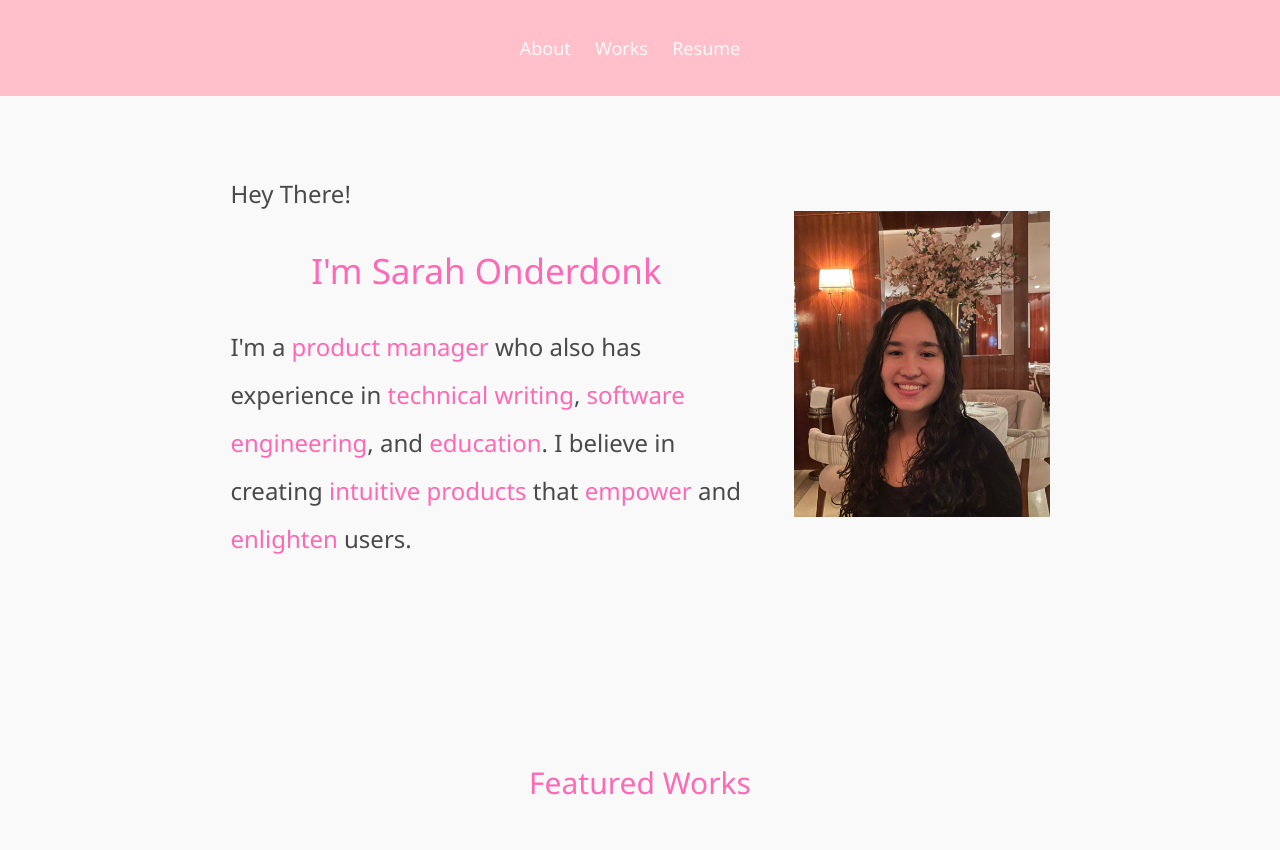
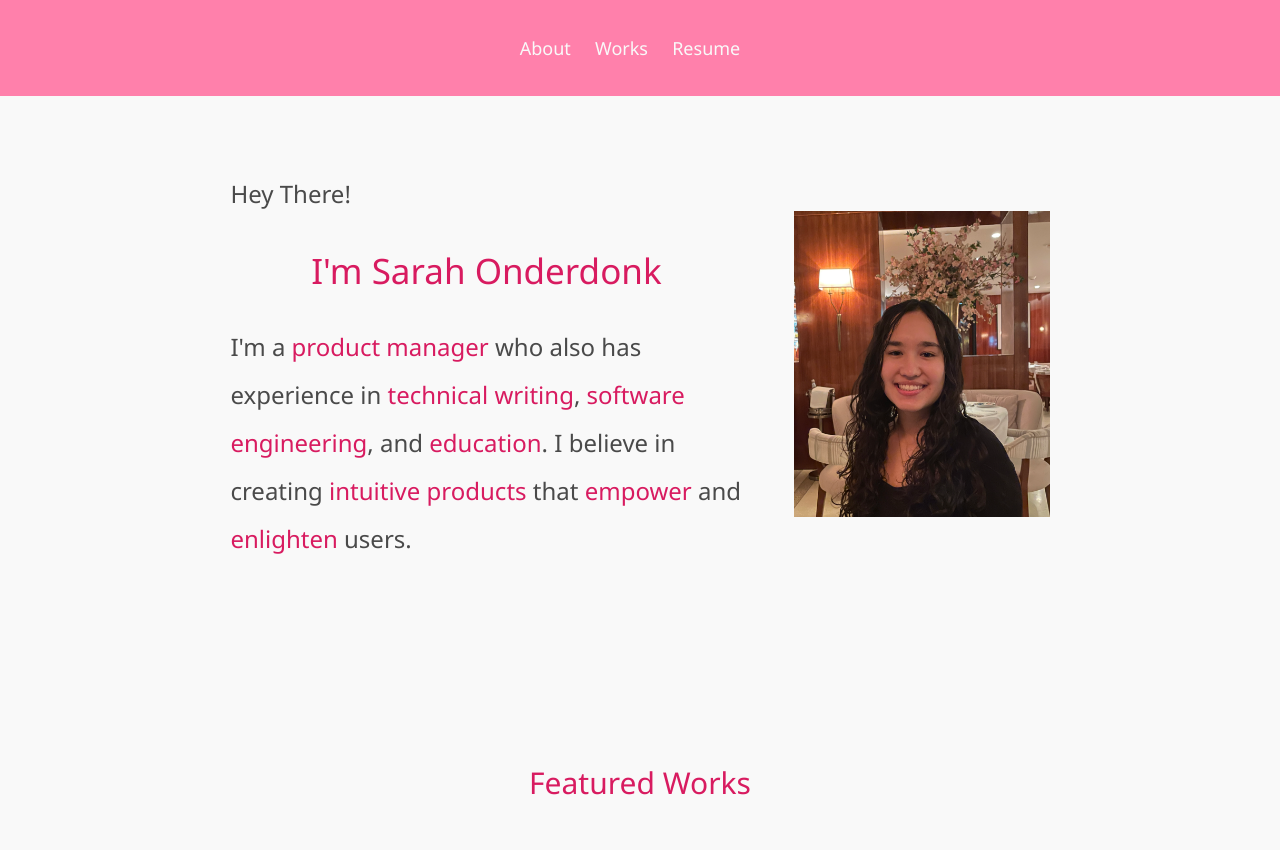
Before and after one commit to sarahonderdonk/final-portfolio, a plain HTML site: page index.html in a window 1280 px wide. Shown: the top 850 px of the page. Drawn offline with Linux system fonts and the light colour scheme.

Commit message:
updated colors

```diff
--- a/index.html
+++ b/index.html
@@ -22,7 +22,7 @@
             <div class="intro-text">
                 <p>Hey There!</p>
                 <h1>I'm Sarah Onderdonk</h1>
-                <p>I'm a <span style="color: #ff69b4;">product manager</span> who also has experience in <span style="color: #ff69b4;">technical writing</span>, <span style="color: #ff69b4;">software engineering</span>, and <span style="color: #ff69b4;">education</span>. I believe in creating <span style="color: #ff69b4;">intuitive products</span> that <span style="color: #ff69b4;">empower</span> and <span style="color: #ff69b4;">enlighten </span>users.</p>
+                <p>I'm a <span style="color: #D81B60;">product manager</span> who also has experience in <span style="color: #D81B60;">technical writing</span>, <span style="color: #D81B60;">software engineering</span>, and <span style="color: #D81B60;">education</span>. I believe in creating <span style="color: #D81B60;">intuitive products</span> that <span style="color: #D81B60;">empower</span> and <span style="color: #D81B60;">enlighten </span>users.</p>
 
             </div>
             <div class="intro-image">
--- a/styles.css
+++ b/styles.css
@@ -6,7 +6,7 @@ body {
 }
 
 header {
-    background-color: #ffc0cb;
+    background-color: #FF80AB;
     padding: 20px;
     text-align: center;
 }
@@ -48,7 +48,7 @@ h1 {
 }
 
 h2 {
-    color: #ff69b4;
+    color: #D81B60;
     text-align: left; /* Center align the text */
     font-weight: normal;
     font-size: 30px;
@@ -106,7 +106,7 @@ ul ul {
 }
 
 .intro-text h1 {
-    color: #ff69b4; /* Pink color */
+    color: #D81B60; /* Pink color */
     font-size: 35px; /* Adjust the font size */
     font-weight: normal;
 }
@@ -123,7 +123,7 @@ ul ul {
 }
 
 footer {
-    background-color: #ffc0cb;
+    background-color: #FF80AB;
     padding: 20px;
     text-align: center;
 }
@@ -151,7 +151,7 @@ footer {
     display: flex; /* Use flexbox for .work-info */
     flex-direction: column; /* Align children vertically */
     margin-left: 0; /* Adjust margin as needed */
-    background-color: #ffc0cb; /* Set background color */
+    background-color: #FF80AB; /* Set background color */
     padding-left: 100px; /* Add padding to the text container */
     padding-right: 100px;
     justify-content: center; /* Center content vertically */
```
